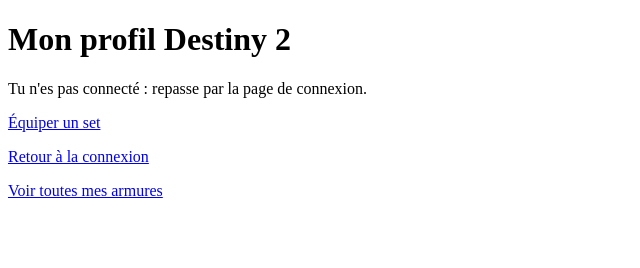
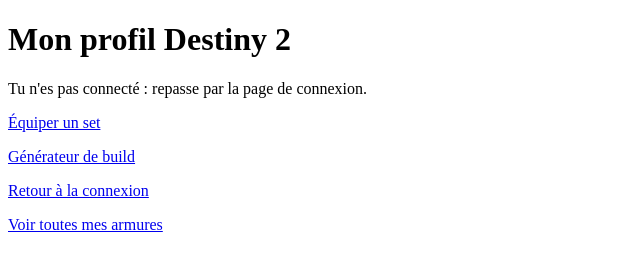
Before and after one commit to Nunuzethepoo/destiny-site, a plain HTML site: page profil.html in a window 1280 px wide. Shown: the whole page, without its empty margins (0-640 px from the left). Drawn offline with Linux system fonts and the light colour scheme.

Commit message:
Update profil.html

```diff
--- a/profil.html
+++ b/profil.html
@@ -9,6 +9,7 @@
   <p id="statut">Chargement...</p>
   <div id="personnages"></div>
   <p><a href="equiper.html">Équiper un set</a></p>
+  <p><a href="generateur.html">Générateur de build</a></p>
   <p><a href="oauth.html">Retour à la connexion</a></p>
   <p><a href="armures.html">Voir toutes mes armures</a></p>
 
```
